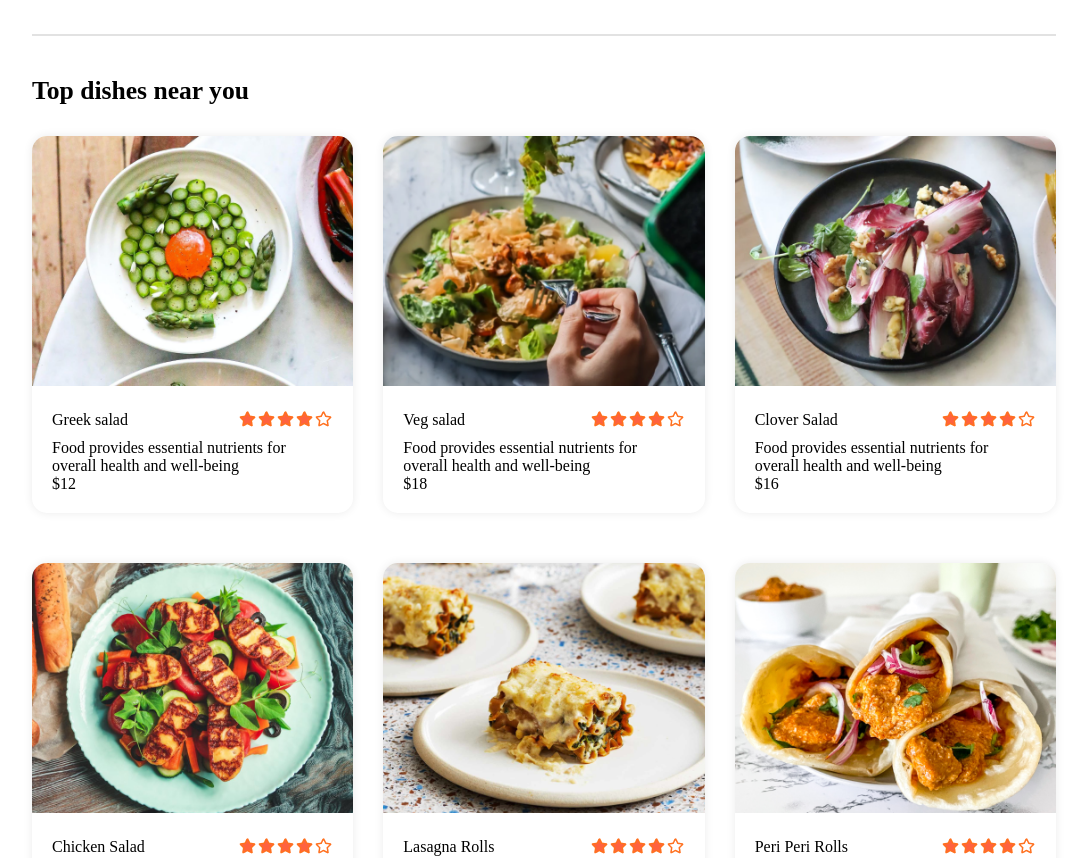
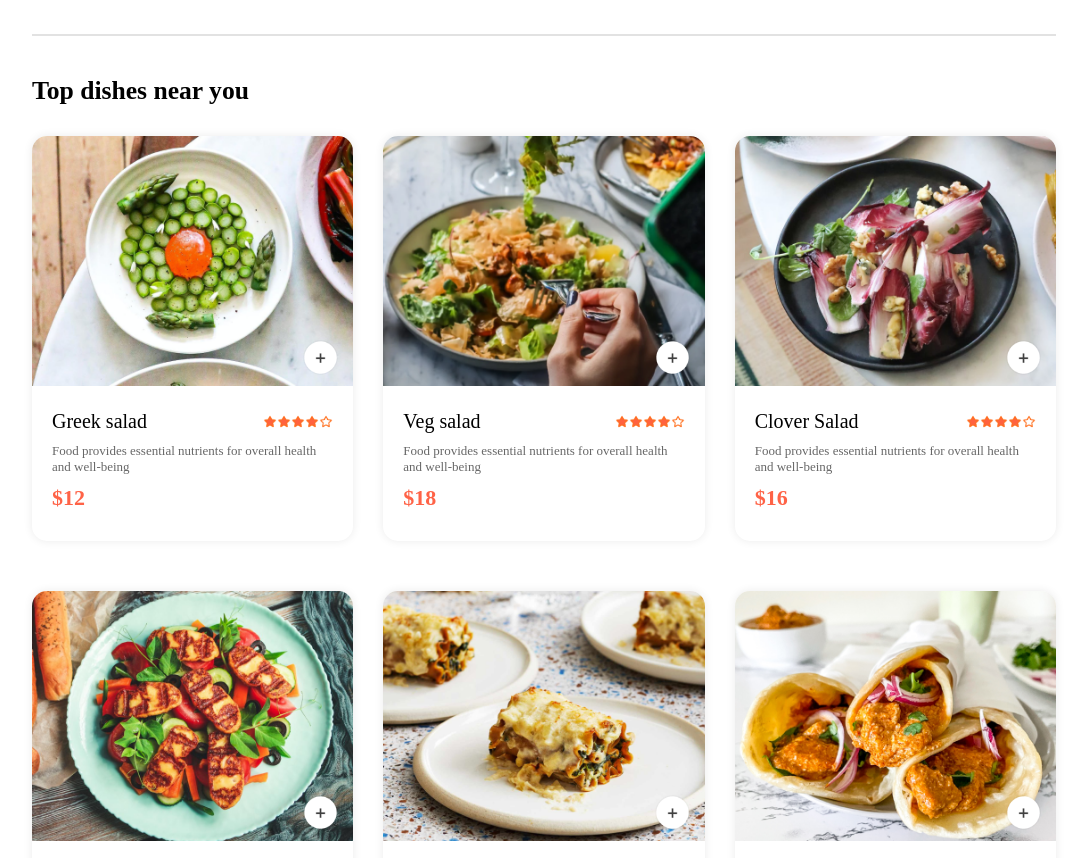
Before and after one commit to Deepanshumelkani77/Tomato, a React (Vite) app: page / in a window 1280 px wide. Shown: the part 880-1738 px from the top of the page, without its empty margins (96-1183 px from the left). Built offline with nearby package versions, Linux system fonts and the light colour scheme.

Commit message:
add + or - button in foodlist

```diff
--- a/src/components/fooditem/FoodItem.css
+++ b/src/components/fooditem/FoodItem.css
@@ -26,3 +26,56 @@
     align-items: center;
     margin-bottom: 10px;
 }
+
+.food-item-name-rating p{
+
+    font-size: 20px;
+    font-weight: 500;
+}
+
+.food-item-name-rating img{
+    width:70px;
+}
+
+.food-item-description{
+    color:#676767;
+    font-size: 13px;
+}
+
+.food-item-price{
+    color: tomato;
+    font-size: 22px;
+    font-weight: 700;
+    margin: 10px 0px;
+}
+
+.food-item-img-container{
+
+    position: relative;
+}
+.food-item-img-container .add{
+    width:35px;
+    position: absolute;
+    bottom: 15px;
+    right:15px;
+    cursor: pointer;
+    border-radius: 50%;
+}
+
+.food-item-counter{
+
+    position: absolute;
+    bottom: 15px;
+    right: 15px;
+    display: flex    ;
+    align-items: center;
+    gap:10px;
+    padding: 6px;
+    border-radius: 50px;
+    background-color: white;
+}
+
+
+.food-item-counter img{
+    width:30px;
+}
--- a/src/components/fooditem/FoodItem.jsx
+++ b/src/components/fooditem/FoodItem.jsx
@@ -1,13 +1,25 @@
-import React from 'react'
+import React, { useState } from 'react'
 import "./Fooditem.css"
 import { assets } from '../../assets/assets'
 
 const FoodItem = ({id,name,description,price,image}) => {
+
+const [itemCount,setitemCount]=useState(0);
+
   return (
     <div className='food-item'>
 
-<div className="food-item-img-continer">
+<div className="food-item-img-container">
     <img className='food-item-image'  src={image} alt="" />
+    {
+        !itemCount //thats mean if itemcounter ==0
+        ?<img className='add' onClick={(prev)=>setitemCount(prev=>+1)} src={assets.add_icon_white} alt></img>
+        :<div className='food-item-counter'>
+        <img onClick={()=>setitemCount(prev=>prev-1)} src={assets.remove_icon_red}></img>
+        <p>{itemCount}</p>
+        <img onClick={()=>setitemCount(prev=>prev+1)} src={assets.add_icon_green} alt="" />
+                 </div>
+    }
 </div>
 
 <div className="food-item-info">
```
